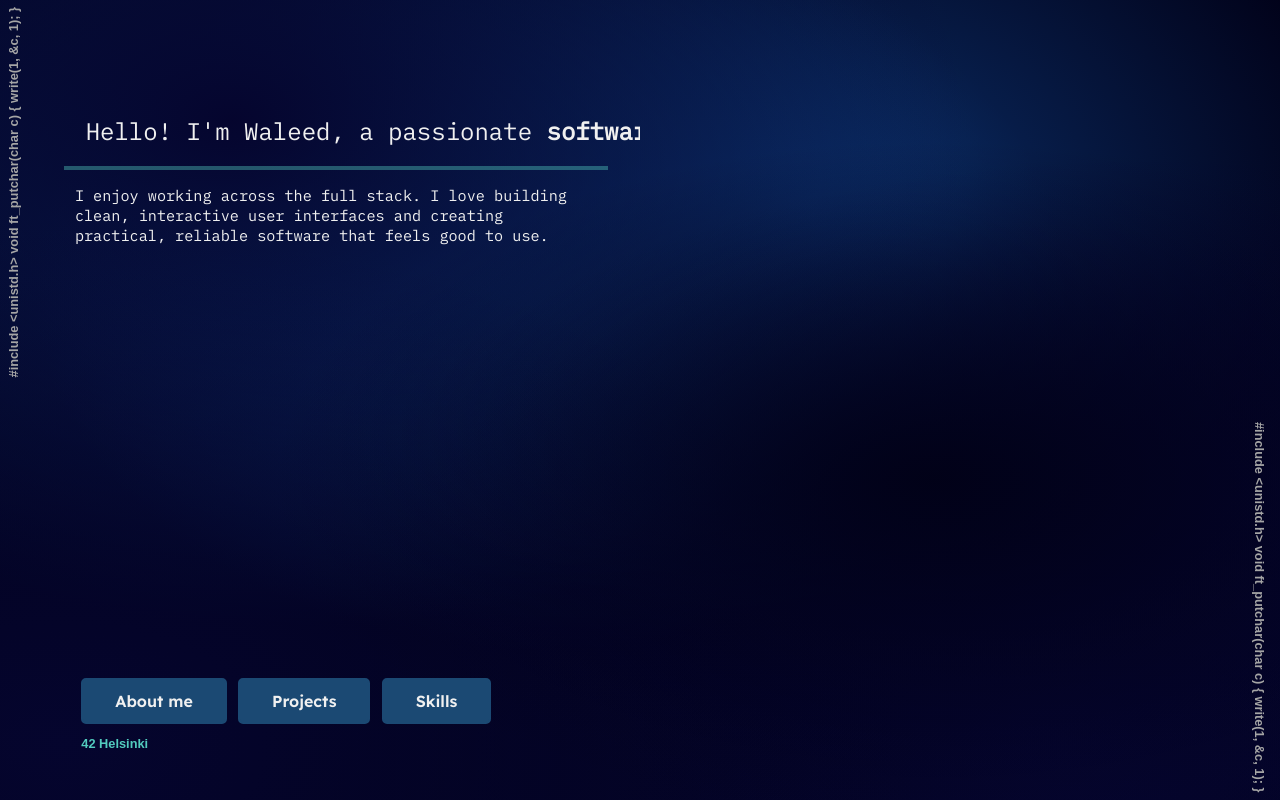
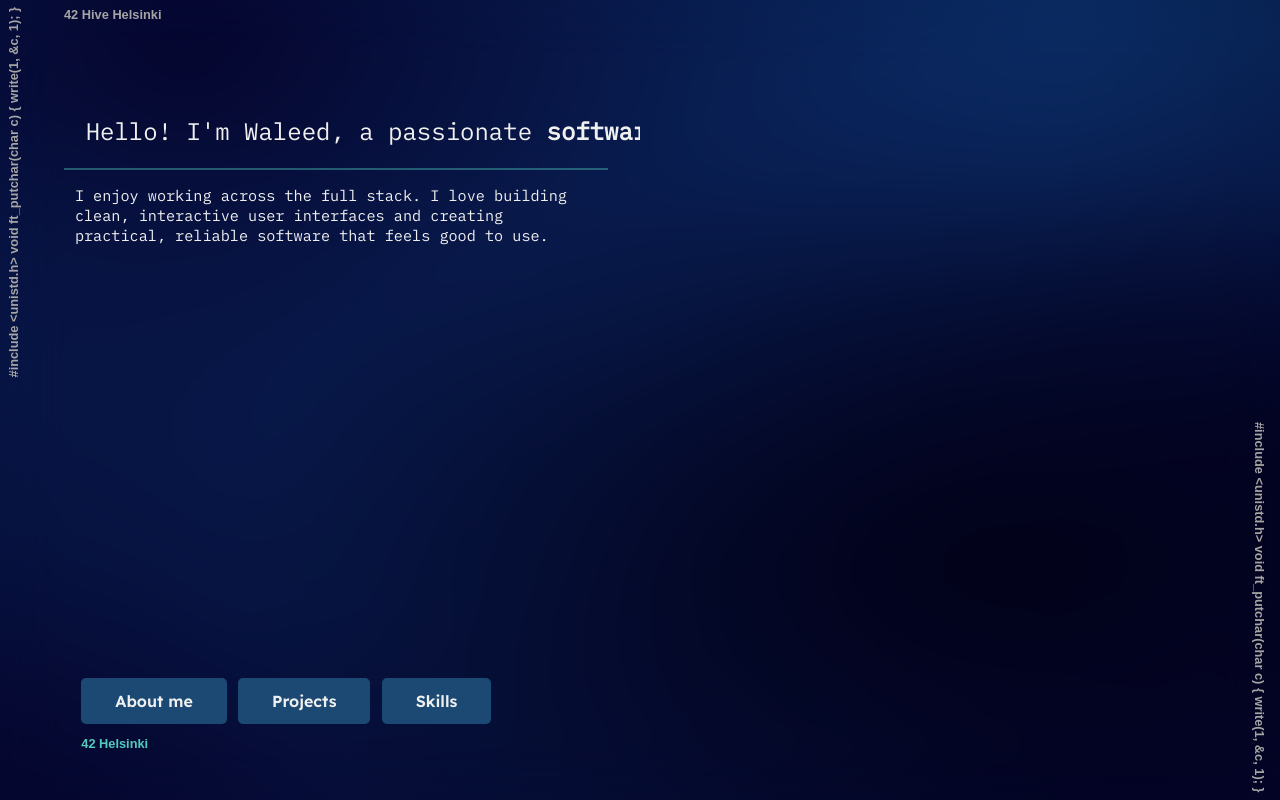
Before and after one commit to Torutu/portfolio, a React (Create React App) app: page / in a window 1280 px wide. Built offline with nearby package versions, Linux system fonts and the light colour scheme; a web font is replaced by a local one.

Commit message:
style: small text on the edge

```diff
--- a/src/pages/content/leftSide.tsx
+++ b/src/pages/content/leftSide.tsx
@@ -5,8 +5,8 @@ import { LeftSkillsText } from "../skills";
 import { PORTFOLIO_CONFIG } from "../../config/portfolioConfig";
 
 const lineBreak = (
-  <svg width="100%" height="4">
-    <rect width="100%" height="4" fill="#52cbbe67" />
+  <svg width="100%" height="2">
+    <rect width="100%" height="2" fill="var(--hover-color)"/>
   </svg>
 );
 
@@ -19,6 +19,7 @@ void ft_putchar(char c)
 }
 `;
 
+const horizontalText = `42 Hive Helsinki`;
 
 export function LeftSide() {
   const { page } = usePage();
@@ -35,6 +36,7 @@ export function LeftSide() {
   return (
     <div className="leftSide">
       <span className="leftSide__verticalText">{verticalText}</span>
+      <span className="topSide__horizontalText">{horizontalText}</span>
       <div className="leftSide__inner">
         <div className="leftSide__inner_upper">
           <h1 className="leftSide__h">
--- a/src/styles/app.css
+++ b/src/styles/app.css
@@ -12,6 +12,7 @@
   --header-primary-light-color: #f0f0f0;
   --hover-color: #52cbbe67;
   --badge-color: #748eff;
+  --tiny-text-color: #a5a5a5;
   --font-family: 'IBM Plex Mono', monospace;
   --calm-font-family: 'Lexend', sans-serif;
   --tiny-font-family: 'Doto', sans-serif;
@@ -26,7 +27,7 @@
   background-color: hsla(240,90%,5%,1);
 }
 
-/* Foggy layer */
+/* Your gradients — unchanged except for movement */
 .App::before {
   content: '';
   position: absolute;
@@ -34,25 +35,36 @@
   pointer-events: none;
   z-index: 0;
 
-  /* Use semi-transparent radial gradients for soft fog effect */
   background-image:
     radial-gradient(at 73% 60%, hsla(240,89%,5%,1) 0px, transparent 50%),
     radial-gradient(at 5% 93%, hsla(240,81%,10%,1) 0px, transparent 50%),
     radial-gradient(at 97% 64%, hsla(240,82%,10%,1) 0px, transparent 50%),
     radial-gradient(at 83% 93%, hsla(240,81%,10%,1) 0px, transparent 50%),
     radial-gradient(at 18% 15%, hsla(240,81%,10%,1) 0px, transparent 50%),
-    radial-gradient(at 63% 26%, hsla(217,81%,23%,1) 0px, transparent 50%),
-    radial-gradient(at 43% 36%, hsla(217,81%,23%,1) 0px, transparent 50%),
-    radial-gradient(at 23% 26%, hsla(217,81%,23%,1) 0px, transparent 50%);
+    radial-gradient(at 63% 26%, hsla(217,81%,23%,1) 0px, transparent 80%),
+    radial-gradient(at 43% 36%, hsla(217,81%,23%,1) 0px, transparent 80%),
+    radial-gradient(at 23% 26%, hsla(217,81%,23%,1) 0px, transparent 100%);
 
-  background-size: cover;
-  animation: breatheScale 10s ease-in-out infinite;
+  animation: wanderBackground 30s linear infinite;
+  background-size: 120% 120%;
+  background-repeat: no-repeat;
+}
+
+/* Blur overlay */
+.App::after {
+  content: '';
+  position: absolute;
+  inset: 0;
+  z-index: 1;
+  pointer-events: none;
+
+  backdrop-filter: blur(28px); /* adjust strength here */
 }
 
 /* Keep your content on top */
 .App > * {
   position: relative;
-  z-index: 1;
+  z-index: 2;
 }
 
 
@@ -65,53 +77,37 @@
   height: 100%;
 }
 
-/* @keyframes breatheScale {
-  0% { background-size: 100% 100%; }
-  50% { background-size: 140% 140%; }
-  100% { background-size: 100% 100%; }
-} */
+@keyframes wanderBackground {
+  0% {
+    background-position:
+      0% 0%, 100% 0%, 0% 100%, 100% 100%,
+      50% 50%, 20% 80%, 80% 20%, 40% 40%;
+  }
 
+  25% {
+    background-position:
+      60% 10%, 15% 65%, 80% 90%, 5% 20%,
+      30% 60%, 85% 35%, 40% 5%, 60% 45%;
+  }
 
+  50% {
+    background-position:
+      80% 50%, 40% 5%, 10% 80%, 90% 30%,
+      55% 75%, 15% 45%, 70% 15%, 25% 55%;
+  }
 
-/* .App {
-  background-color: hsla(228,68%,10%,1);
-  background-image:
-    radial-gradient(at 47% 75%, hsla(228,68%,10%,1) 0px, transparent 50%),
-    radial-gradient(at 14% 76%, hsla(228,68%,10%,1) 0px, transparent 50%),
-    radial-gradient(at 15% 20%, hsla(228,68%,10%,1) 0px, transparent 50%),
-    radial-gradient(at 48% 20%, hsla(228,68%,10%,1) 0px, transparent 50%),
-    radial-gradient(at 2% 3%, hsla(207,60%,30%,0.58) 0px, transparent 50%),
-    radial-gradient(at 2% 96%, hsla(207,60%,30%,0.44) 0px, transparent 50%),
-    radial-gradient(at 86% 48%, hsla(208,61%,30%,1) 0px, transparent 50%),
-    radial-gradient(at 82% 49%, hsla(188,39%,36%,1) 0px, transparent 50%),
-    radial-gradient(at 4% 2%, hsla(207,63%,51%,0.77) 0px, transparent 80%),
-    radial-gradient(at 85% 54%, hsla(197,18%,21%,1) 0px, transparent 50%),
-    radial-gradient(at 86% 68%, hsla(122,12%,41%,1) 0px, transparent 50%),
-    radial-gradient(at 79% 34%, hsla(122,13%,41%,1) 0px, transparent 50%);
+  75% {
+    background-position:
+      30% 90%, 70% 20%, 90% 70%, 15% 40%,
+      45% 25%, 60% 55%, 20% 30%, 75% 65%;
+  }
 
-  background-size: 100% 100%;
-  animation: breatheScale 7s ease-in-out infinite;
-
-  height: 100%;
-  display: grid;
+  100% {
+    background-position:
+      0% 0%, 100% 0%, 0% 100%, 100% 100%,
+      50% 50%, 20% 80%, 80% 20%, 40% 40%;
+  }
 }
-
-@keyframes breatheScale {
-  0%   { background-size: 100% 100%; }
-  50%  { background-size: 140% 140%; }
-  100% { background-size: 100% 100%; }
-} */
-
-
-/* .page-transition {
-  animation: pageSwitch 0.5s ease;
-} */
-
-/* @keyframes pageSwitch {
-  0% { opacity: 1; }
-  50% { background-color: black; }
-  100% { opacity: 1; }
-} */
 
 
 
--- a/src/styles/content.css
+++ b/src/styles/content.css
@@ -183,6 +183,18 @@
   border: 2px solid var(--primary-light-color);
   padding-left: 2%;
   padding-right: 2%;
+}
+
+.topSide__horizontalText{
+  position: absolute;
+  top: 1%;
+  left: 10%;
+  writing-mode: horizontal-tb;
+  font-size: 0.8rem;
+  font-weight: 600;
+  font-family: var(--tiny-font-family);
+  color: #a5a5a5;
+  user-select: none;
 }
 
 /* left side */
```
